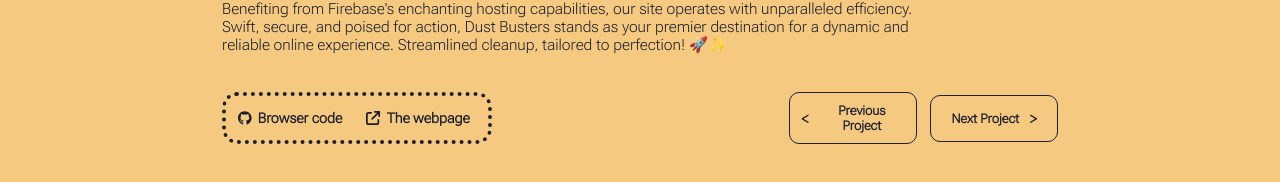
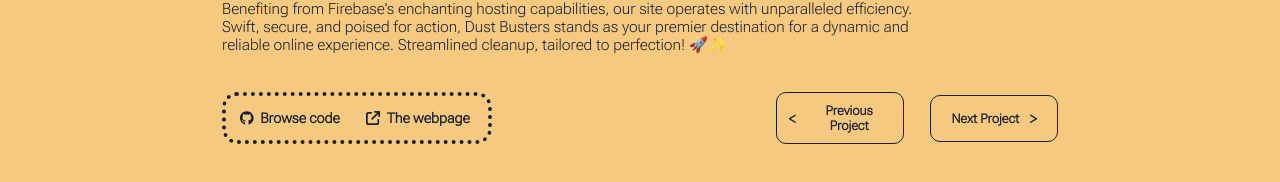
Before and after one commit to starleafer/My-portfolio, a React (Vite) app in the folder workspace/: page /cleaning in a window 1280 px wide. Shown: the part 405-587 px from the top of the page. Built offline with nearby package versions, Linux system fonts and the light colour scheme; a web font is replaced by a local one.

Commit message:
add shadow-color variables

```diff
--- a/workspace/src/components/PageBody.jsx
+++ b/workspace/src/components/PageBody.jsx
@@ -23,7 +23,6 @@ function PageBody({
   isBrowser,
 }) {
 
-  const { runTransition } = useTransitionContext();
   const { card } = useCardContext();
 
   const links = [nativeRepo, browserRepo, website].filter(link => link);
@@ -70,7 +69,7 @@ function PageBody({
             style={{ marginRight: '0.5vw' }}
           />
         )}
-        Browser code
+        Browse code
       </InfoLinks>
     </Link>
   );
--- a/workspace/src/components/PageNavigationButton.jsx
+++ b/workspace/src/components/PageNavigationButton.jsx
@@ -1,5 +1,5 @@
 import React, { useState, useEffect } from 'react';
-import styled, { keyframes } from 'styled-components';
+import styled, { css, keyframes } from 'styled-components';
 import { useCardContext } from '../context/CardContext';
 import { useTransitionContext } from '../context/TransitionContext';
 import { useNavigate } from 'react-router-dom';
@@ -17,6 +17,9 @@ function PageNavigationButton() {
   const currentIndex = card.findIndex(item => item.path === currentPath);
   const color = currentCard.color;
   const backgroundColor = currentCard.backgroundColor;
+  const shadow = currentCard.shadow;
+
+  console.log(shadow);
 
   const handlePreviousClick = () => {
     setRunTransition(true);
@@ -56,6 +59,7 @@ function PageNavigationButton() {
         onClick={handlePreviousClick}
         style={{ color: color, borderColor: color }}
         color={color}
+        shadow={shadow}
         backgroundColor={backgroundColor}
       >
         <Arrow left>&lt;</Arrow>Previous Project
@@ -64,6 +68,8 @@ function PageNavigationButton() {
         onClick={handleNextClick}
         style={{ color: color, borderColor: color }}
         color={color}
+        shadow={shadow}
+
         backgroundColor={backgroundColor}
       >
         Next Project <Arrow>&gt;</Arrow>
@@ -75,28 +81,10 @@ function PageNavigationButton() {
 
 export default PageNavigationButton;
 
-const fadeInShadow = keyframes`
-0% {
-  box-shadow: 0 0 0 var(--dark);
-}
-100% {
-  box-shadow: 0.5vw 0.5vw var(--dark);
-}
-`;
-
-const fadeOutShadow = keyframes`
-  0% {
-    box-shadow: 0.5vw 0.5vw var(--dark);
-  }
-  100% {
-    box-shadow: 0 0 0 var(--dark);
-  }
-`;
-
 const Container = styled.div`
   display: flex;
   width: 95%;
-  gap: 1vw;
+  gap: 2vw;
   justify-content: flex-end;
   align-items: center;
   margin: 0;
@@ -127,6 +115,26 @@ const NavigationButton = styled.button`
   background-position: 100% center;
   transition: transform 1s;
 
+  ${props => {
+    const fadeInShadow = keyframes`
+      0% {
+        box-shadow: 0 0 0 transparent;
+      }
+      100% {
+        box-shadow: 0.5vw 0.5vw 0 ${props.shadow || 'var(--dark)'};
+      }
+    `;
+
+    const fadeOutShadow = keyframes`
+      0% {
+        box-shadow: 0.5vw 0.5vw 0 ${props.shadow || 'var(--dark)'};
+      }
+      100% {
+        box-shadow: 0 0 0 ;
+      }
+    `;
+
+    return css`
       &:hover {
         transform: translateY(-1vw);
         transition: transform 0.3s;
@@ -134,7 +142,7 @@ const NavigationButton = styled.button`
       }
 
       &:not(:hover) {
-    animation: ${fadeOutShadow} 0.8s ease forwards;
+        animation: ${fadeOutShadow} 0.8s ;
       }
 
       &:focus {
@@ -143,6 +151,8 @@ const NavigationButton = styled.button`
         transition: transform 0.3s;
         animation: ${fadeInShadow} 0.5s ease forwards;
       }
+    `;
+  }}
 
   @media (max-width: 768px) {
     width: 14vw;
--- a/workspace/src/context/CardContext.jsx
+++ b/workspace/src/context/CardContext.jsx
@@ -6,10 +6,10 @@ export const CardProvider = ({ children }) => {
 
     const card = [
         { id: 1, title: "Cleaning company", path: 'cleaning', label: "React.js", color: 'var(--dark)', backgroundColor: 'var(--yellowish)' },
-        { id: 2, title: "Tic tac toe", path: 'tictactoe', label: "React Native", color: 'var(--blueish)', backgroundColor: 'var(--redish)' },
-        { id: 3, title: "The webb shop", path: 'webbshop', label: "React.js", color: 'bisque', backgroundColor: 'var(--greenish)' },
-        { id: 4, title: "The chat app", path: 'chatapp', label: "React Native", color: 'var(--neon-green)', backgroundColor: 'var(--light-purple)' },
-        { id: 5, title: "The movie app", path: 'movieapp', label: "React.js / React Native", color: 'var(--redish)', backgroundColor: 'var(--darker)' },
+        { id: 2, title: "Tic tac toe", path: 'tictactoe', label: "React Native", color: 'var(--blueish)', backgroundColor: 'var(--redish)', shadow: 'var(--shadow-blueish)' },
+        { id: 3, title: "The webb shop", path: 'webbshop', label: "React.js", color: 'bisque', backgroundColor: 'var(--greenish)', shadow: 'var(--shadow-bisuqe)' },
+        { id: 4, title: "The chat app", path: 'chatapp', label: "React Native", color: 'var(--neon-green)', backgroundColor: 'var(--light-purple)', shadow: 'var(--shadow-neon-green)' },
+        { id: 5, title: "The movie app", path: 'movieapp', label: "React.js / React Native", color: 'var(--redish)', backgroundColor: 'var(--darker)', shadow: 'var(--shadow-redish)' },
     ]
 
   return (
--- a/workspace/src/index.css
+++ b/workspace/src/index.css
@@ -5,13 +5,16 @@
   --dark: #1b1f2e;
   --darker: #0f111a;
   --greenish: #497770;
+  --shadow-bisuqe: #dfc8ad;
   --yellowish: #f5ca80;
   --ocean: #00a6a6;
   --redish: #eeb7b7;
-  --deep-redish: #dd9292;
+  --shadow-redish: #a86969;
   --creamy: #f3b88474;
   --blueish: #12398d;
+  --shadow-blueish: #0a2b6d;
   --neon-green: #0ac753;
+  --shadow-neon-green: #0a8c3d;
   --light-purple: #564d8d;
   --silver-light: #f7f7f7e8;
   --test: #c2b8f5;
```
Lines whose indentation alone changed are shown as unchanged.
